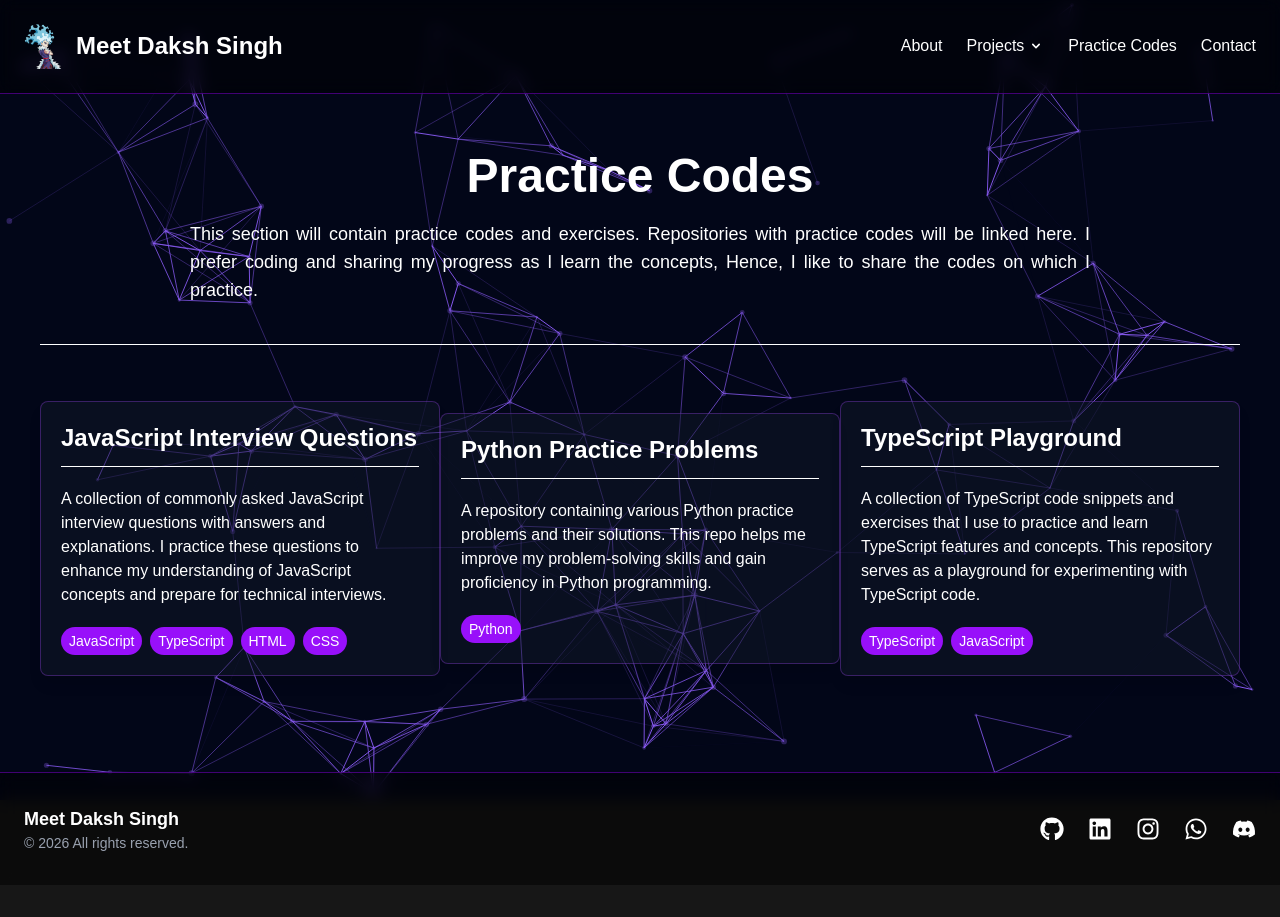
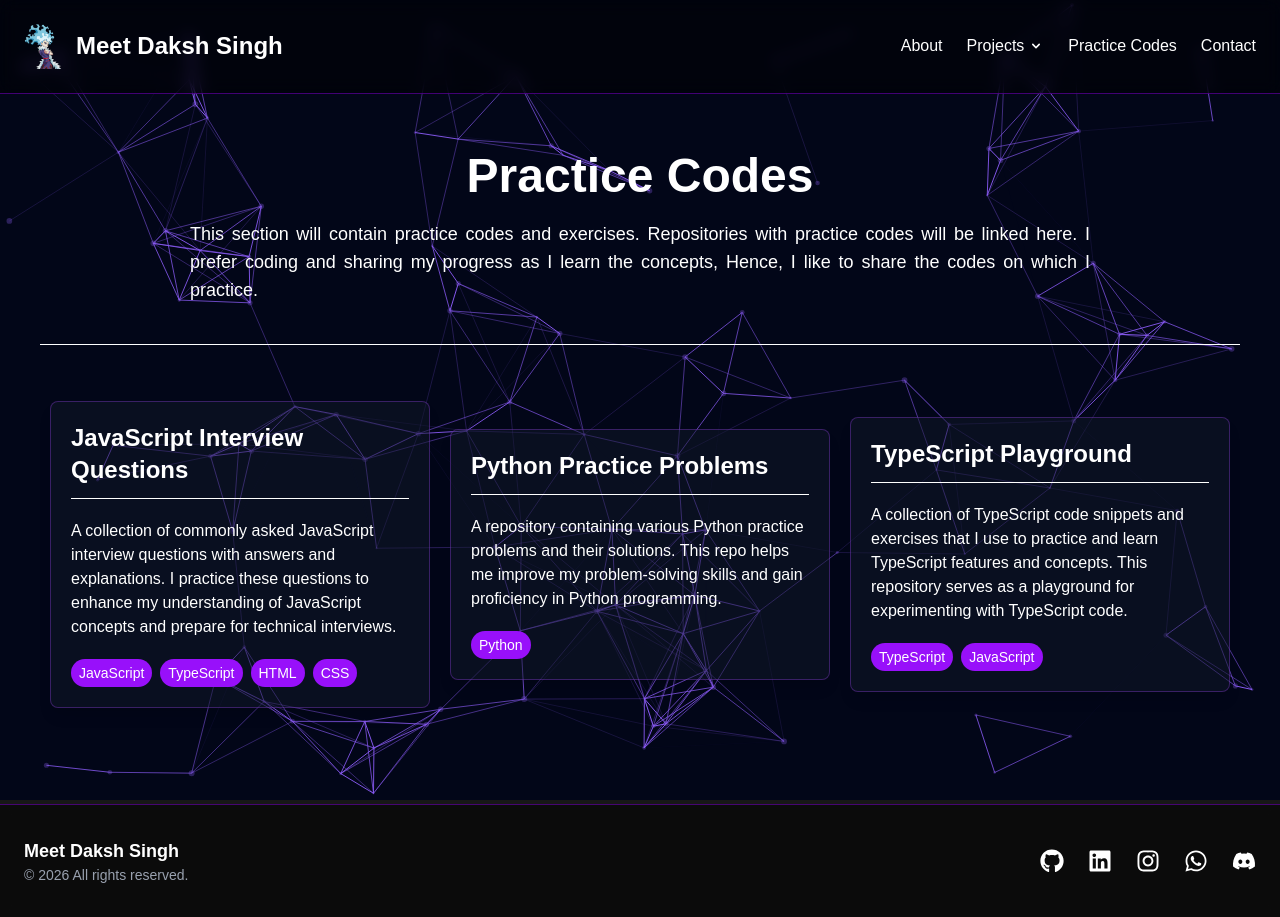
Before and after one commit to DakshSingh-GitHub/PortfolioWebApp, a Next.js app: page /practice-codes in a window 1280 px wide. Before the commit the page ends 885 px from the top, so only its background shows below. Built offline with nearby package versions, Linux system fonts and the light colour scheme.

Commit message:
Enhancement to the animations of practicecodes page

```diff
--- a/app/practice-codes/page.tsx
+++ b/app/practice-codes/page.tsx
@@ -1,5 +1,9 @@
+"use client";
+
 import PracticeRepoCard from "@/components/pagecomponent/PracticeRepoCard";
 import { classNames } from "@/components/styles";
+import { motion } from "framer-motion";
+import { staggerContainer, bounceIn } from "@/components/animations";
 
 const Repositories = [
     {
@@ -27,19 +31,13 @@ const Repositories = [
 ];
 
 export default function PracticeCodes() {
-
-    const repo_map = Repositories.map((repo) => (
-        <PracticeRepoCard
-            key={repo.repo_key}
-            repo_url={repo.repo_url}
-            repo_name={repo.repo_name}
-            repo_desc={repo.repo_desc}
-            repo_lang={repo.repo_lang}
-        />
-    ));
-
     return (
-        <div className="practice-code p-4 md:p-10 cursor-default">
+        <motion.div
+            variants={staggerContainer}
+            initial="hidden"
+            animate="visible"
+            className="practice-code p-4 md:p-10 cursor-default"
+        >
             <div className="head-not flex flex-col items-center w-full md:w-3/4 mx-auto pb-10 px-2 md:px-0">
                 <h1
                     className={`text-center ${classNames.textGlowEffect} text-5xl font-bold`}
@@ -56,8 +54,17 @@ export default function PracticeCodes() {
             </div>
             <hr />
             <div className="repo flex flex-col md:flex-row items-center justify-between h-full w-full mt-10 gap-4 md:gap-0">
-                {repo_map}
+                {Repositories.map((repo) => (
+                    <motion.div key={repo.repo_key} variants={bounceIn} className="w-full" whileHover={{ scale: 1.02 }} transition={{ type: "spring", stiffness: 300 }}>
+                        <PracticeRepoCard
+                            repo_url={repo.repo_url}
+                            repo_name={repo.repo_name}
+                            repo_desc={repo.repo_desc}
+                            repo_lang={repo.repo_lang}
+                        />
+                    </motion.div>
+                ))}
             </div>
-        </div>
+        </motion.div>
     );
 };
```
